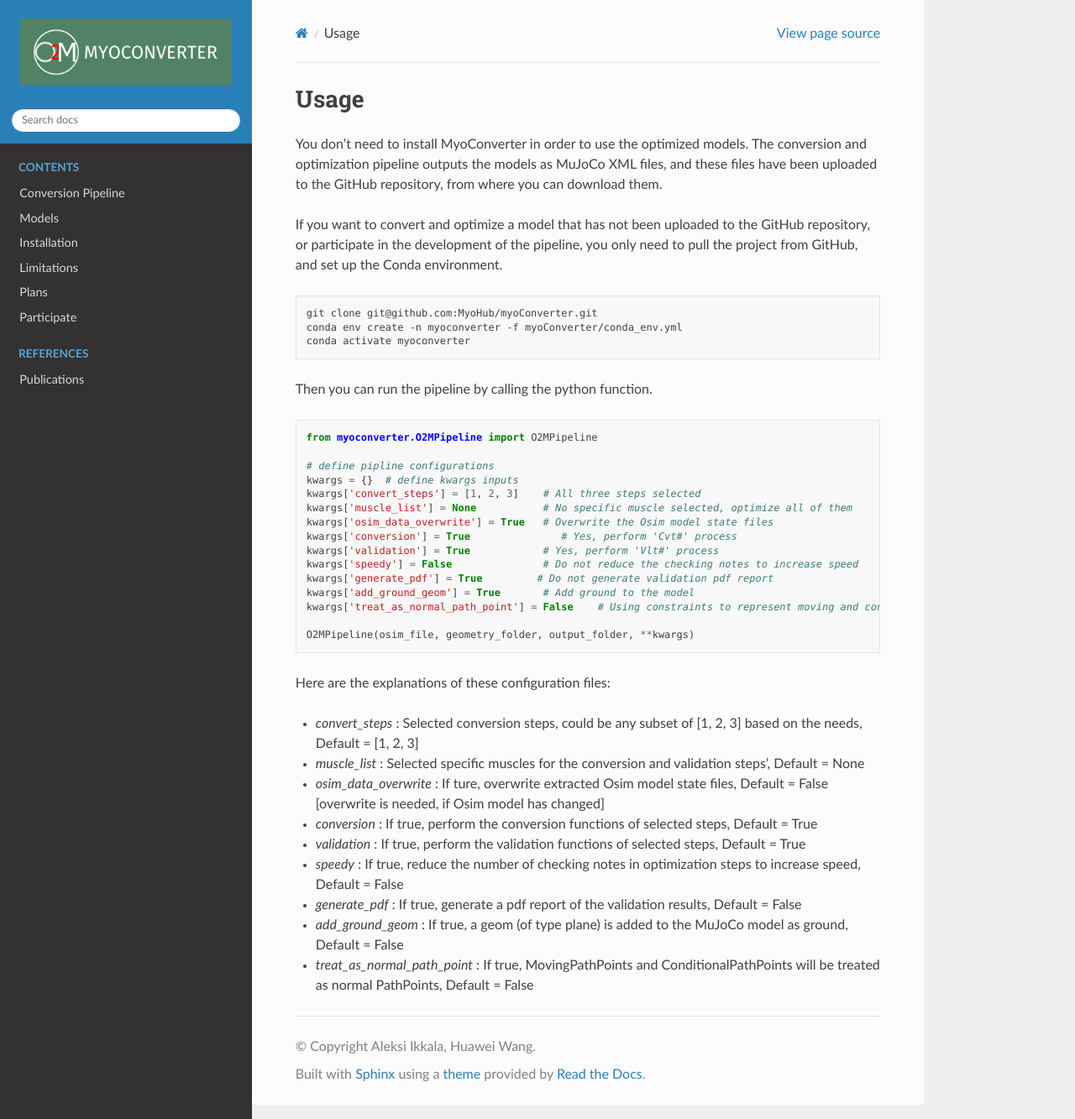
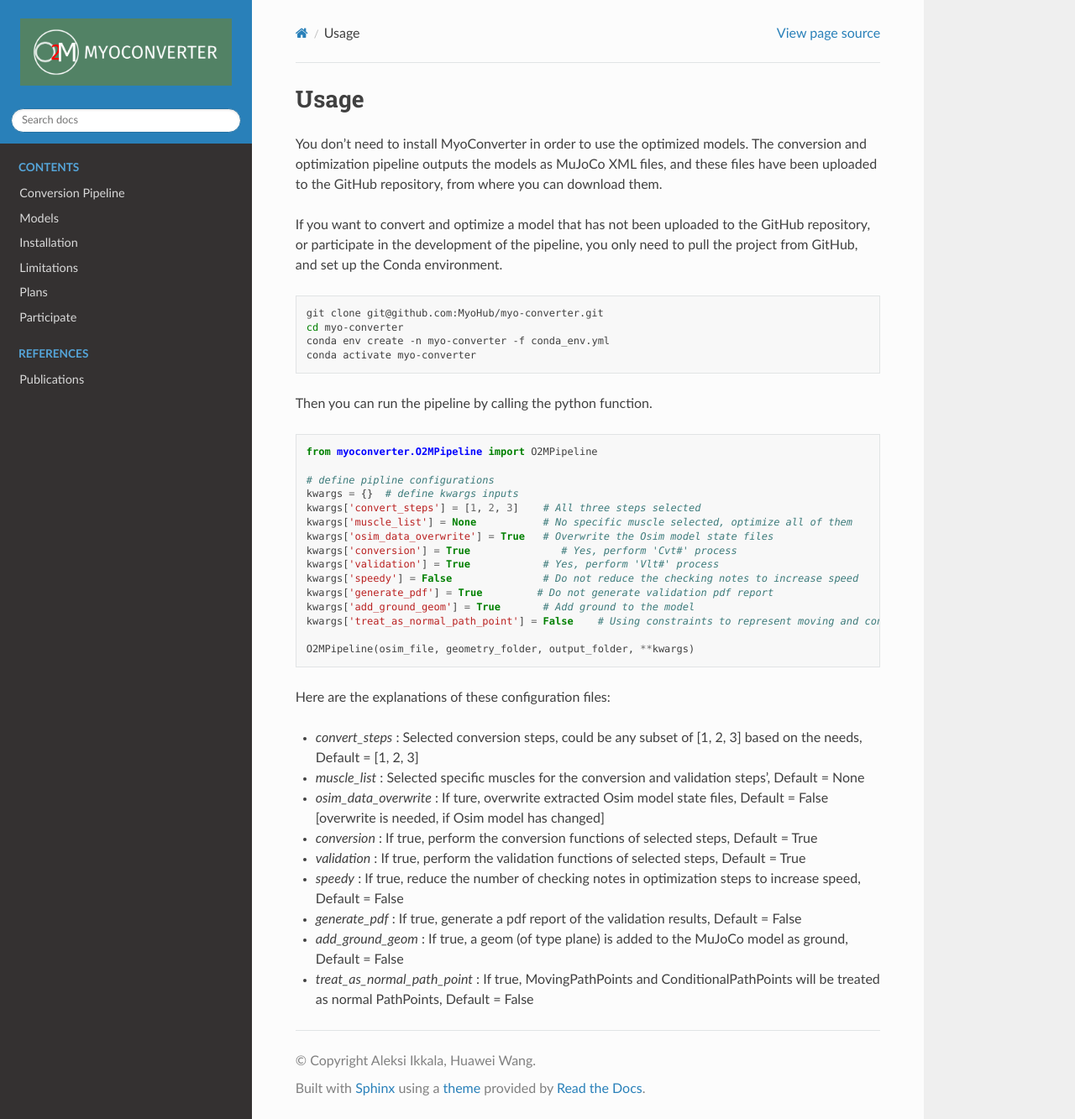
Before and after one commit to MyoHub/myoconverter, a Sphinx documentation site: the page built from docs/source/usage.rst, in a window 1280 px wide and 1333 px high. Shown: the whole window at 84% size. Built offline with Sphinx 7.4.7 and the Read the Docs theme 2.0.0, drawn with Linux system fonts in a browser that asks for light colours.

Commit message:
Capitalise 'M' in MyoConverter's name to be consisted with other projects, fix links

```diff
--- a/docs/source/index.rst
+++ b/docs/source/index.rst
@@ -1,7 +1,7 @@
-Welcome to myoConverters's documentation!
+Welcome to MyoConverters's documentation!
 =========================================
 
-**myoConverter** is a software to convert and optimize biomechanical `OpenSim <https://simtk.org/projects/opensim/>`_ models to the `MuJoCo <http://www.mujoco.org/>`_ physics engine.
+**MyoConverter** is a software to convert and optimize biomechanical `OpenSim <https://simtk.org/projects/opensim/>`_ models to the `MuJoCo <http://www.mujoco.org/>`_ physics engine.
 
 This software is intended for OpenSim 4.x models. If you have an OpenSim 3.x model, or earlier, it is recommended to update the model to the 4.x format using OpenSim's software. If this is not possible, then we suggest you try out the `O2MConverter <https://github.com/aikkala/O2MConverter>`_ which converts OpenSim 3.x models, but does not include moment arm and force optimizations.
 
--- a/docs/source/usage.rst
+++ b/docs/source/usage.rst
@@ -10,9 +10,10 @@
 
 .. code-block:: bash
 
-   git clone git@github.com:MyoHub/myoConverter.git
-   conda env create -n myoconverter -f myoConverter/conda_env.yml
-   conda activate myoconverter
+   git clone git@github.com:MyoHub/myo-converter.git
+   cd myo-converter
+   conda env create -n myo-converter -f conda_env.yml
+   conda activate myo-converter
 
 Then you can run the pipeline by calling the python function.
 
```
Also changed, not shown: README.md (+17 -17 lines).
